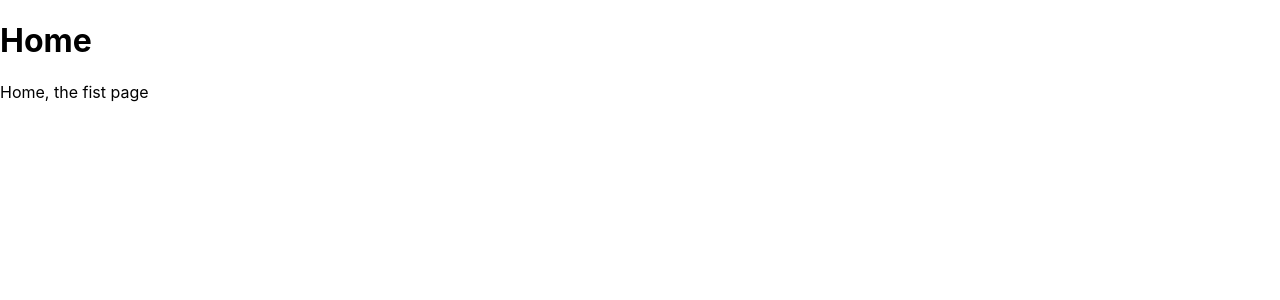
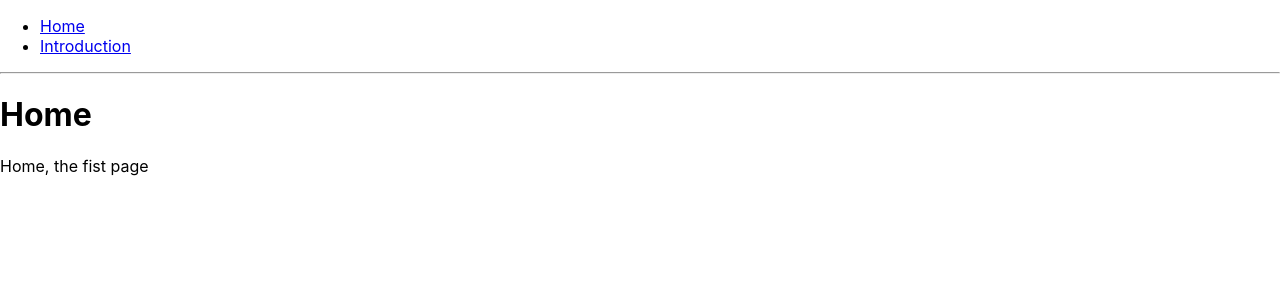
Before and after one commit to makeajourney/react-router-tutorial, a React (Create React App) app: page / in a window 1280 px wide. Shown: the top 300 px of the page. Built offline with nearby package versions, Linux system fonts and the light colour scheme.

Commit message:
Link Component를 사용하여 다른 주소로 이동

```diff
--- a/src/App.js
+++ b/src/App.js
@@ -1,11 +1,20 @@
 import React from "react";
-import { Route } from "react-router-dom";
+import { Route, Link } from "react-router-dom";
 import About from "./About";
 import Home from "./Home";
 
 function App() {
   return (
     <div>
+      <ul>
+        <li>
+          <Link to="/">Home</Link>
+        </li>
+        <li>
+          <Link to="/about">Introduction</Link>
+        </li>
+      </ul>
+      <hr />
       <Route path="/" component={Home} exact={true} />
       <Route path="/about" component={About} />
     </div>
```
